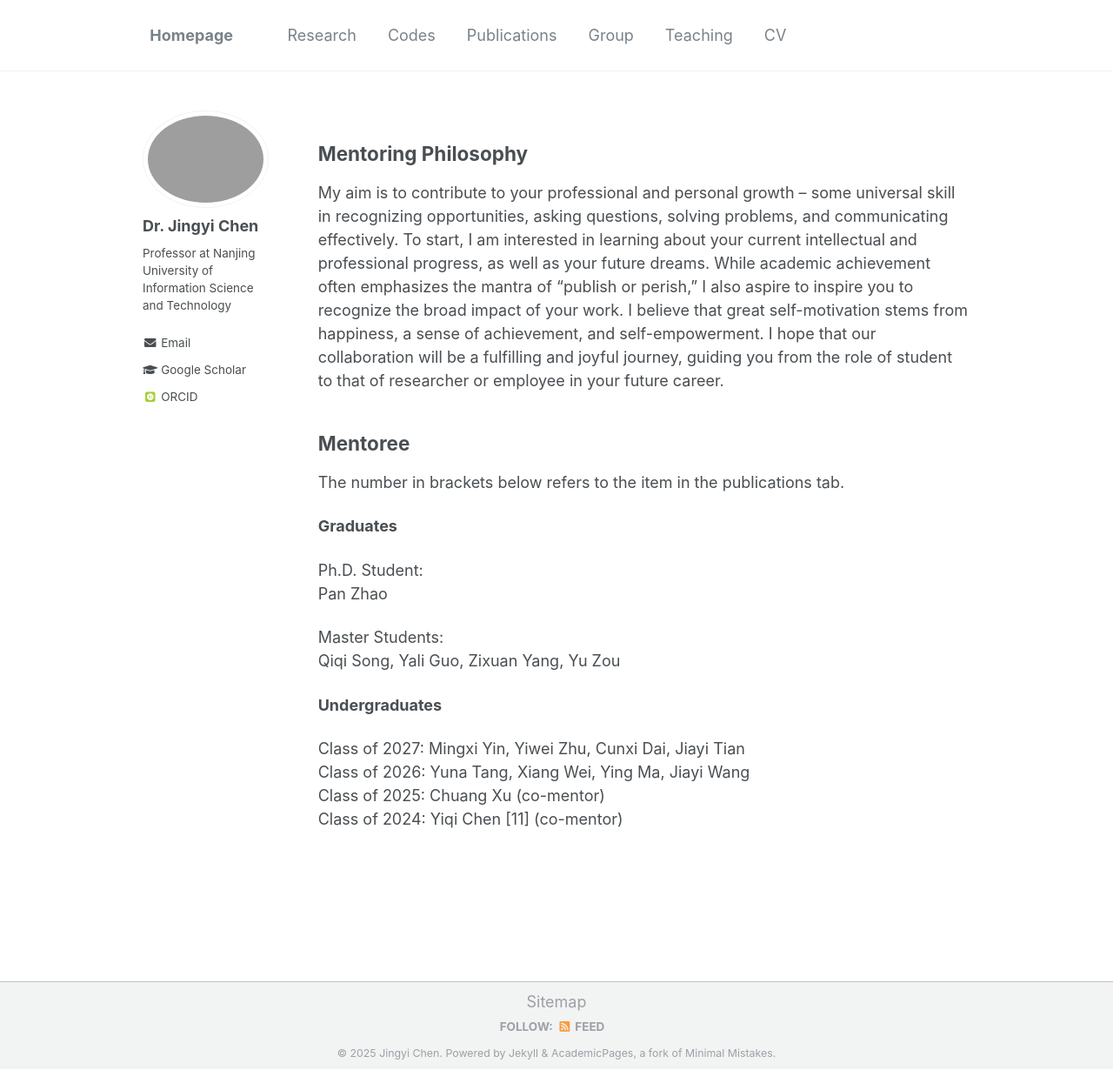
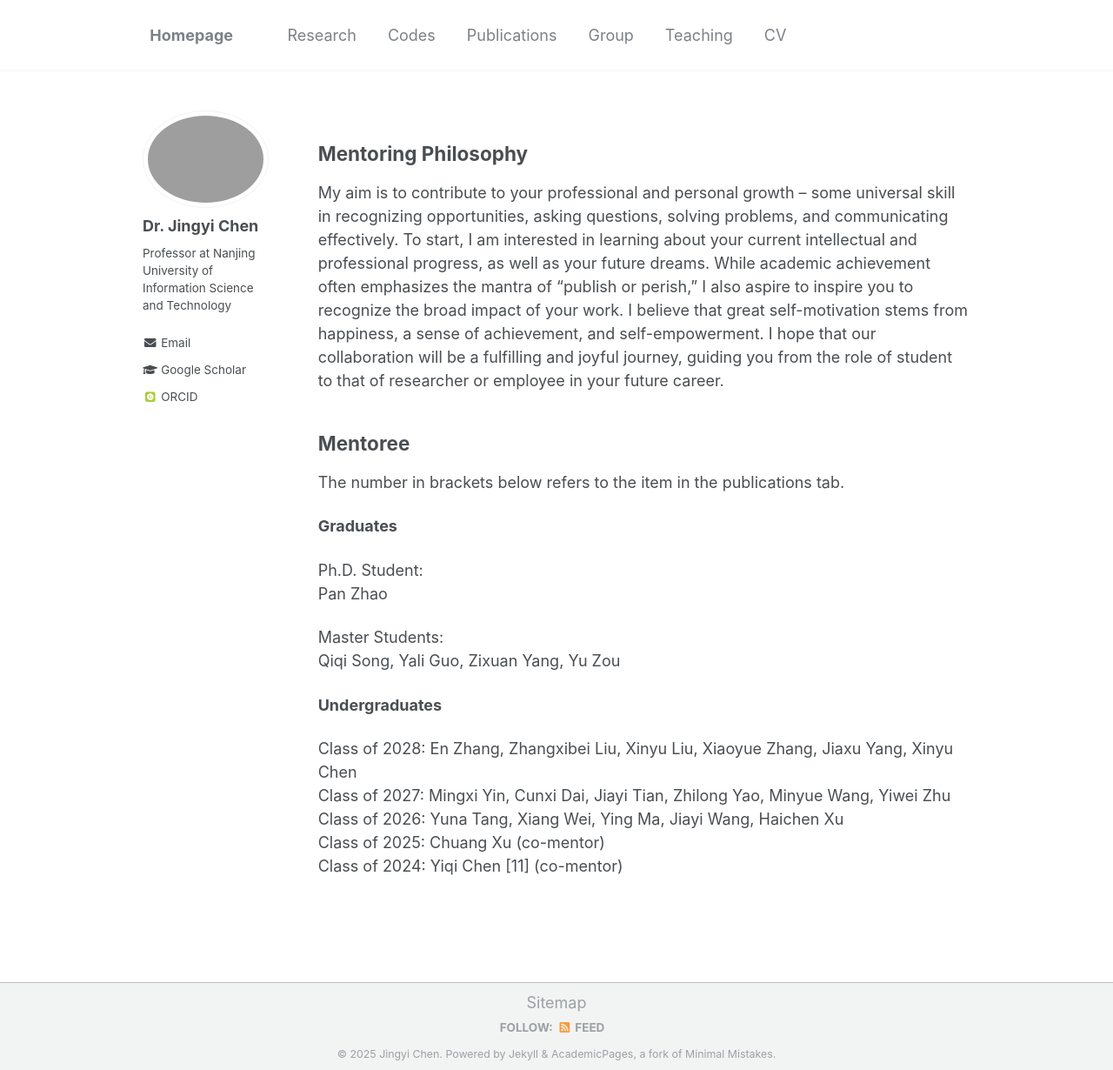
Before and after one commit to Jingyi-Chen/jingyi-chen.github.io, a Jekyll site: the page built from _pages/group.md, in a window 1280 px wide and 1230 px high. Shown: the whole window at 87% size. Built offline with Jekyll 4.4.1, drawn with Linux system fonts in a browser that asks for light colours; some web fonts are replaced.

Commit message:
Update group.md

```diff
--- a/_pages/group.md
+++ b/_pages/group.md
@@ -23,7 +23,8 @@ Qiqi Song, Yali Guo, Zixuan Yang, Yu Zou
 
 **Undergraduates**
 
-Class of 2027: Mingxi Yin, Yiwei Zhu, Cunxi Dai, Jiayi Tian\
-Class of 2026: Yuna Tang, Xiang Wei, Ying Ma, Jiayi Wang\
+Class of 2028: En Zhang, Zhangxibei Liu, Xinyu Liu, Xiaoyue Zhang, Jiaxu Yang, Xinyu Chen\
+Class of 2027: Mingxi Yin, Cunxi Dai, Jiayi Tian, Zhilong Yao, Minyue Wang, Yiwei Zhu\
+Class of 2026: Yuna Tang, Xiang Wei, Ying Ma, Jiayi Wang, Haichen Xu\
 Class of 2025: Chuang Xu (co-mentor)\
 Class of 2024: Yiqi Chen [11] (co-mentor)
```
